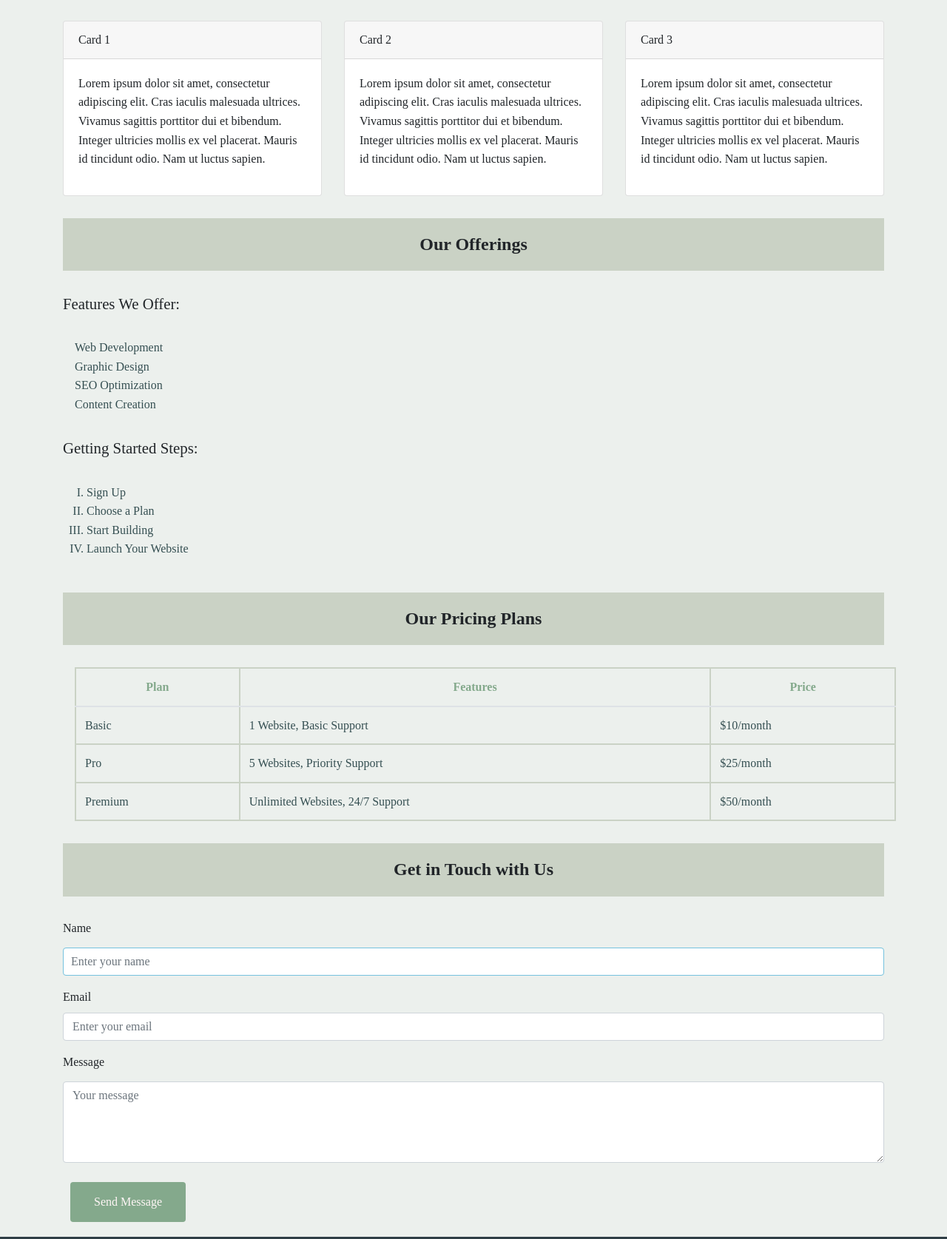
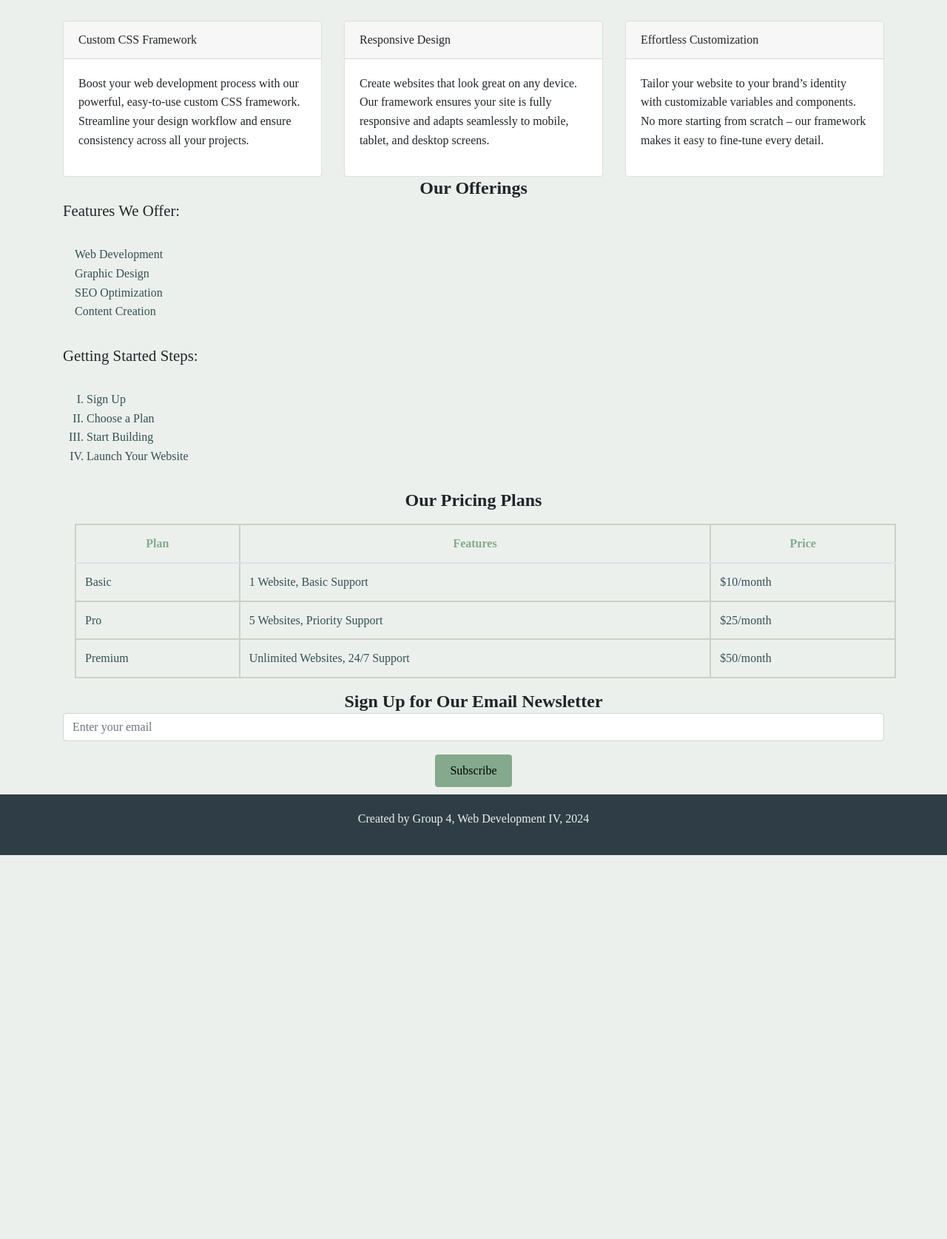
Before and after one commit to ZoeyHashemi/custom-bootstrap-framework, a plain HTML site: page index.html in a window 1280 px wide. Shown: the part 267-1942 px from the top of the page at 74% size. After the commit the page ends 1423 px from the top, so only its background shows below. Drawn offline with nearby package versions, Linux system fonts and the light colour scheme.

Commit message:
change card content

```diff
--- a/index.html
+++ b/index.html
@@ -23,7 +23,7 @@
             <div class="cta">
                 <h2 class="cta__heading">Are You Ready to Make Your Dreams a Reality?</h2>
                 <p class="cta__subtext">Boost your website coding with our Custom CSS Framework</p>
-                <a class="cta__button btn btn-primary custom-button" href="#">Access the Framework</a> <!-- Bootstrap button -->
+                <a class="cta__button btn btn-primary" href="#">Access the Framework</a> <!-- Bootstrap button -->
             </div>
         </div>
     </div>
@@ -34,27 +34,27 @@
 
                 <div class="col-md-4">
                     <div class="card">
-                        <div class="card-header">Card 1</div>
+                        <div class="card-header">Custom CSS Framework</div>
                         <div class="card-body">
-                            <p>Lorem ipsum dolor sit amet, consectetur adipiscing elit. Cras iaculis malesuada ultrices. Vivamus sagittis porttitor dui et bibendum. Integer ultricies mollis ex vel placerat. Mauris id tincidunt odio. Nam ut luctus sapien.</p>
+                            <p>Boost your web development process with our powerful, easy-to-use custom CSS framework. Streamline your design workflow and ensure consistency across all your projects.</p>
                         </div>
                     </div>
                 </div>
 
                 <div class="col-md-4">
                     <div class="card">
-                        <div class="card-header">Card 2</div>
+                        <div class="card-header">Responsive Design</div>
                         <div class="card-body">
-                            <p>Lorem ipsum dolor sit amet, consectetur adipiscing elit. Cras iaculis malesuada ultrices. Vivamus sagittis porttitor dui et bibendum. Integer ultricies mollis ex vel placerat. Mauris id tincidunt odio. Nam ut luctus sapien.</p>
+                            <p>Create websites that look great on any device. Our framework ensures your site is fully responsive and adapts seamlessly to mobile, tablet, and desktop screens.</p>
                         </div>
                     </div>
                 </div>
 
                 <div class="col-md-4">
                     <div class="card">
-                        <div class="card-header">Card 3</div>
+                        <div class="card-header">Effortless Customization</div>
                         <div class="card-body">
-                            <p>Lorem ipsum dolor sit amet, consectetur adipiscing elit. Cras iaculis malesuada ultrices. Vivamus sagittis porttitor dui et bibendum. Integer ultricies mollis ex vel placerat. Mauris id tincidunt odio. Nam ut luctus sapien.</p>
+                            <p>Tailor your website to your brand’s identity with customizable variables and components. No more starting from scratch – our framework makes it easy to fine-tune every detail.</p>
                         </div>
                     </div>
                 </div>
@@ -63,10 +63,9 @@
         </div>
     </div>
 
-   <!-- Services -->
     <div class="section section-lists">
         <div class="container">
-            <h2 class="text-center custom-heading">Our Offerings</h2>
+            <h2 class="text-center">Our Offerings</h2>
             <h3>Features We Offer:</h3>
             <ul class="list-unstyled">
                 <li>Web Development</li>
@@ -83,10 +82,10 @@
             </ol>
         </div>
     </div>
-    <!-- Pricing tables  -->
+
     <div class="section section-table">
         <div class="container">
-            <h2 class="text-center custom-heading">Our Pricing Plans</h2>
+            <h2 class="text-center">Our Pricing Plans</h2>
             <table class="table">
                 <thead>
                     <tr>
@@ -116,43 +115,20 @@
         </div>
     </div>
 
-
- <!-- Contact Form Section -->
-<div class="section section-contact">
-    <div class="container">
-        <h2 class="text-center custom-heading">Get in Touch with Us</h2>
-        <form action="/" method="POST" class="contact-form">
-            <div class="form-group">
-                <label for="name">Name</label>
-                <input type="text" class="form-control custom-input" id="name" name="name" placeholder="Enter your name" required>
-            </div>
-            <div class="form-group">
-                <label for="email">Email</label>
-                <input type="email" class="form-control custom-input" id="email" name="email" placeholder="Enter your email" required>
-            </div>
-            <div class="form-group">
-                <label for="message">Message</label>
-                <textarea class="form-control custom-textarea" id="message" name="message" rows="4" placeholder="Your message" required></textarea>
-            </div>
-            <button type="submit" class="btn btn-primary custom-button">Send Message</button>
-        </form>
-    </div>
-</div>
-
-   <!-- Footer -->
-    <footer class="site-footer">
-        <div class="container">
     <div class="section section-newsletter">
         <div class="container text-center">
             <div class="newsletter">
                 <h2 class="newsletter__heading">Sign Up for Our Email Newsletter</h2>
                 <form action="/" class="newsletter__form">
                     <input type="text" class="newsletter__input form-control mb-2" placeholder="Enter your email" required>
-                            <button class="newsletter__button btn btn-primary custom-button" type="submit">Subscribe</button> <!-- Bootstrap button -->
+                    <button class="newsletter__button btn btn-primary" type="submit">Subscribe</button> <!-- Bootstrap button -->
                 </form>
             </div>
         </div>
     </div>
+
+    <footer class="site-footer">
+        <div class="container">
             <p class="site-footer__copyright text-center">Created by Group 4, Web Development IV, 2024</p>
         </div>
     </footer>
```
Lines whose indentation alone changed are shown as unchanged.
